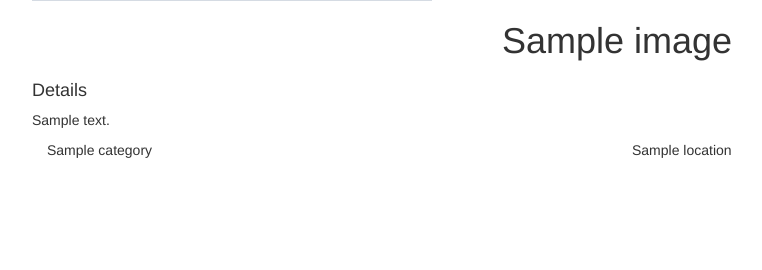
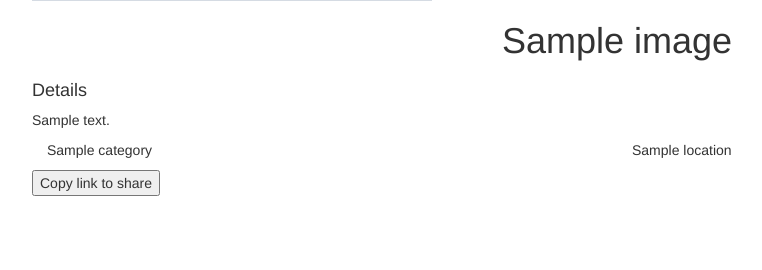
Before and after one commit to GLouisG/Galleria, a Django app: template images/templates/image.html in a window 1280 px wide. Shown: the part 371-641 px from the top of the page, without its empty margins (23-785 px from the left). Run offline with Django 3.2, Linux system fonts and the light colour scheme; the template is opened without the code that fills it: most values are stand-ins (such as "Sample title", 1, 10 or a date in 2020); grey boxes marked "Sample" are stand-in pictures; some libraries are stand-ins or nearby versions.

Commit message:
add code for copying current url for sharing to image.html

```diff
--- a/images/templates/image.html
+++ b/images/templates/image.html
@@ -26,7 +26,15 @@
      </div>
 
    </div>
+   <div class="row">
+    <button onclick="CopyLink()">Copy link to share</button>
+  </div>
+ </div>
+ <script>
+  function CopyLink() {
+    navigator.clipboard.writeText(window.location.href);
+    alert("copied");
+  }
 
- </div>
-
+ </script>
  {% endblock %}
```
